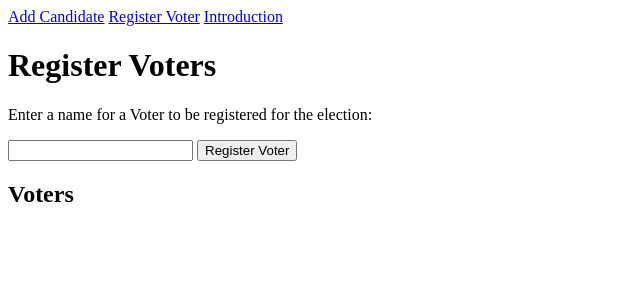
After one commit to Yutreess/rcv-vote-counter, a Flask app: page /add-voters in a window 1280 px wide. The commit adds this page. Shown: the top 300 px of the page, without its empty margins (0-640 px from the left). Run offline with Flask 2, Linux system fonts and the light colour scheme; data that the repository does not hold is empty.

Commit message:
Added registeration for voters.

```diff
--- a/main.py
+++ b/main.py
@@ -32,5 +32,26 @@ def add_candidate():
     flash("Candidate added to Database.")
     return redirect("/add-candidates")
 
+# Display Add Voter Form
+@app.route("/add-voters", methods=['GET'])
+def voter_form():
+  voters = Voter.query.all()
+  return render_template("add-voter.html", voters=voters)
+
+# Process Add Voter Form
+@app.route("/add-voters", methods=['POST'])
+def add_voter():
+  voter_name = request.form['voter_name']
+
+  if not voter_name:
+    flash("Please enter a Voter Name.")
+    return render_template("add-voter.html", voters=voters)
+  else:
+    newVoter = Voter(voter_name)
+    db.session.add(newVoter)
+    db.session.commit()
+    flash("Voter added to Database.")
+    return redirect("/add-voters")
+
 if __name__ == "__main__":
   app.run()
--- /dev/null
+++ b/templates/add-voter.html
@@ -0,0 +1,21 @@
+{% extends "base.html" %}
+{% block content %}
+
+<h1>Register Voters</h1>
+
+<p>Enter a name for a Voter to be registered for the election: </p>
+<form method="POST" action="/add-candidates">
+
+  <input type="text" name="voter_name" />
+  <input type="submit" value="Register Voter" />
+
+</form>
+
+<h2>Voters</h4>
+  <ul>
+    {% for voter in voters %}
+    <li>{{voter.name}}</li>
+    {% endfor %}
+  </ul>
+
+{% endblock %}
--- a/templates/base.html
+++ b/templates/base.html
@@ -11,6 +11,7 @@
 
     <nav>
       <a href="/add-candidates">Add Candidate</a>
+      <a href="/add-voters">Register Voter</a>
       <a href="/">Introduction</a>
     </nav>
 
--- a/templates/introduction.html
+++ b/templates/introduction.html
@@ -3,11 +3,11 @@
 
 <h1>RCV Example Election</h1>
 
-<p>I really don't know what the fuck I'm doing here to be honest.
-  Anyways, do all this shit or go die.
+<p>A running example of a Ranked Chocie Voting election.
 </p>
 
 <a href="/add-candidates"> 1: Add Candidates</a>
+<a href="/add-voters">2: Register Voters</a>
 
 <h2>Candidates</h4>
 <ul>
```
